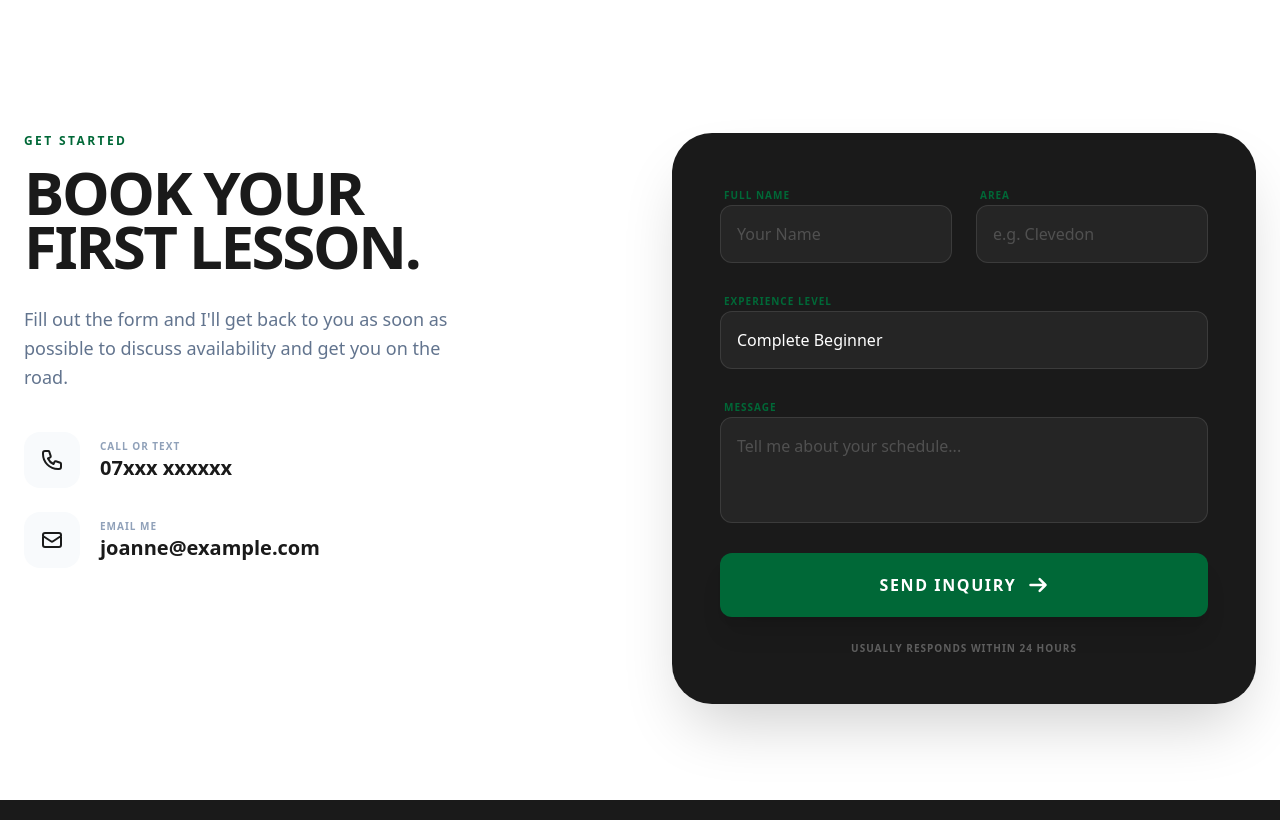
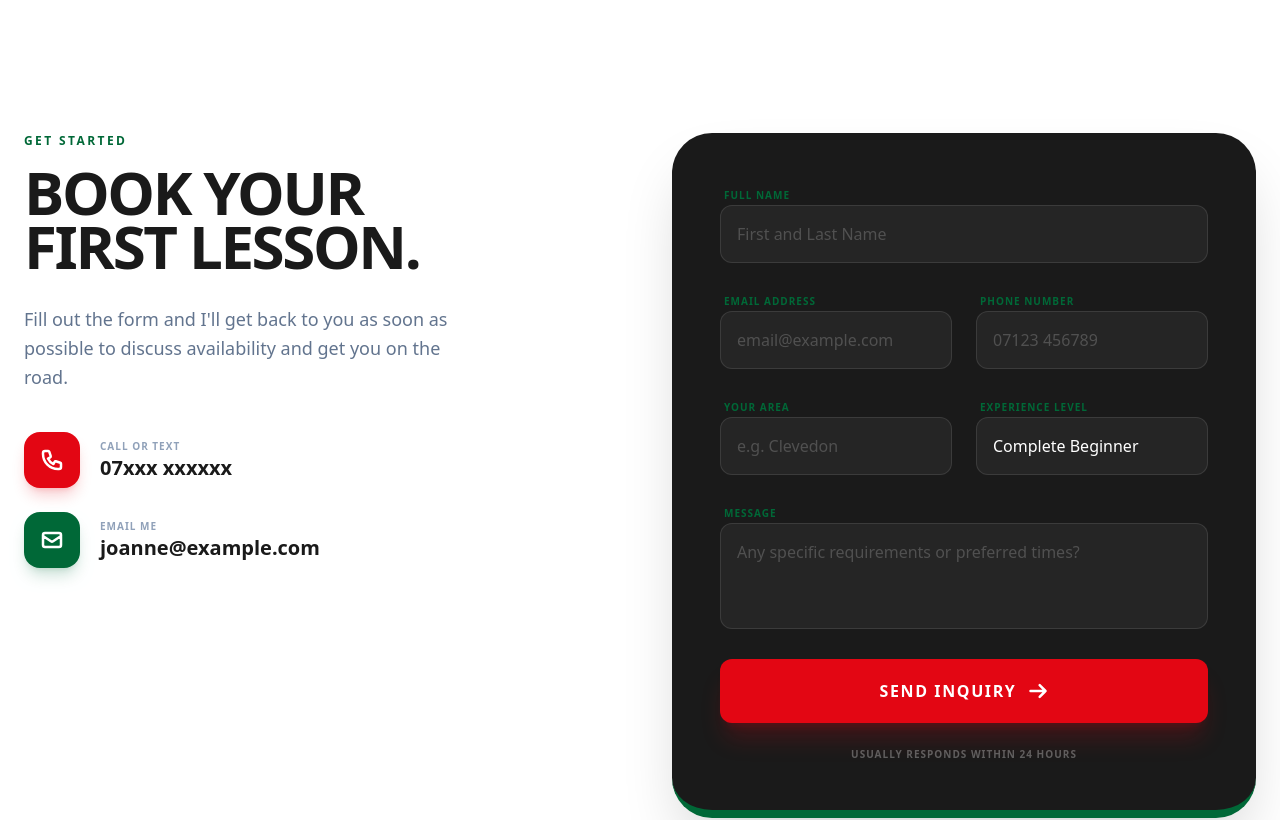
Before and after one commit to Ludderzz/jodriving, a Next.js app: page / in a window 1280 px wide. Shown: the part 4200-5020 px from the top of the page. Built offline with nearby package versions, Linux system fonts and the light colour scheme.

Commit message:
contact fixed

```diff
--- a/src/components/sections/Contact.tsx
+++ b/src/components/sections/Contact.tsx
@@ -19,9 +19,12 @@ export default function Contact() {
             </p>
 
             <div className="space-y-6">
-              <div className="group flex items-center gap-5">
-                <div className="w-14 h-14 bg-slate-50 rounded-2xl flex items-center justify-center text-[#1A1A1A] group-hover:bg-[#006837] group-hover:text-white transition-all duration-300">
-                  <svg className="w-6 h-6" fill="none" stroke="currentColor" viewBox="0 0 24 24"><path strokeLinecap="round" strokeLinejoin="round" strokeWidth="2" d="M3 5a2 2 0 012-2h3.28a1 1 0 01.948.684l1.498 4.493a1 1 0 01-.502 1.21l-2.257 1.13a11.042 11.042 0 005.516 5.516l1.13-2.257a1 1 0 011.21-.502l4.493 1.498a1 1 0 01.684.949V19a2 2 0 01-2 2h-1C9.716 21 3 14.284 3 6V5z" /></svg>
+              {/* Phone Card - Now permanently colored */}
+              <div className="flex items-center gap-5">
+                <div className="w-14 h-14 bg-[#E30613] rounded-2xl flex items-center justify-center text-white shadow-lg shadow-[#E30613]/20">
+                  <svg className="w-6 h-6" fill="none" stroke="currentColor" viewBox="0 0 24 24">
+                    <path strokeLinecap="round" strokeLinejoin="round" strokeWidth="2.5" d="M3 5a2 2 0 012-2h3.28a1 1 0 01.948.684l1.498 4.493a1 1 0 01-.502 1.21l-2.257 1.13a11.042 11.042 0 005.516 5.516l1.13-2.257a1 1 0 011.21-.502l4.493 1.498a1 1 0 01.684.949V19a2 2 0 01-2 2h-1C9.716 21 3 14.284 3 6V5z" />
+                  </svg>
                 </div>
                 <div>
                   <p className="text-[10px] font-bold text-slate-400 uppercase tracking-widest">Call or Text</p>
@@ -29,9 +32,12 @@ export default function Contact() {
                 </div>
               </div>
 
-              <div className="group flex items-center gap-5">
-                <div className="w-14 h-14 bg-slate-50 rounded-2xl flex items-center justify-center text-[#1A1A1A] group-hover:bg-[#006837] group-hover:text-white transition-all duration-300">
-                  <svg className="w-6 h-6" fill="none" stroke="currentColor" viewBox="0 0 24 24"><path strokeLinecap="round" strokeLinejoin="round" strokeWidth="2" d="M3 8l7.89 5.26a2 2 0 002.22 0L21 8M5 19h14a2 2 0 002-2V7a2 2 0 00-2-2H5a2 2 0 00-2 2v10a2 2 0 002 2z" /></svg>
+              {/* Email Card - Now permanently colored */}
+              <div className="flex items-center gap-5">
+                <div className="w-14 h-14 bg-[#006837] rounded-2xl flex items-center justify-center text-white shadow-lg shadow-[#006837]/20">
+                  <svg className="w-6 h-6" fill="none" stroke="currentColor" viewBox="0 0 24 24">
+                    <path strokeLinecap="round" strokeLinejoin="round" strokeWidth="2.5" d="M3 8l7.89 5.26a2 2 0 002.22 0L21 8M5 19h14a2 2 0 002-2V7a2 2 0 00-2-2H5a2 2 0 00-2 2v10a2 2 0 002 2z" />
+                  </svg>
                 </div>
                 <div>
                   <p className="text-[10px] font-bold text-slate-400 uppercase tracking-widest">Email Me</p>
@@ -42,20 +48,35 @@ export default function Contact() {
           </div>
 
           {/* Right Side: The Form */}
-          <div className="bg-[#1A1A1A] p-8 md:p-12 rounded-[2.5rem] shadow-[0_32px_64px_-16px_rgba(0,0,0,0.2)]">
+          <div className="bg-[#1A1A1A] p-8 md:p-12 rounded-[2.5rem] shadow-[0_32px_64px_-16px_rgba(0,0,0,0.2)] border-b-8 border-[#006837]">
             <form className="grid grid-cols-1 md:grid-cols-2 gap-6">
 
-              <div className="space-y-2">
+              {/* Full Name */}
+              <div className="space-y-2 md:col-span-2">
                 <label className="text-[10px] font-black uppercase tracking-widest text-[#006837] ml-1">Full Name</label>
-                <input type="text" placeholder="Your Name" className="w-full p-4 rounded-xl bg-white/5 border border-white/10 text-white placeholder:text-white/20 focus:border-[#006837] focus:ring-1 focus:ring-[#006837] outline-none transition-all" />
+                <input type="text" placeholder="First and Last Name" className="w-full p-4 rounded-xl bg-white/5 border border-white/10 text-white placeholder:text-white/20 focus:border-[#006837] focus:ring-1 focus:ring-[#006837] outline-none transition-all" />
               </div>
 
+              {/* Email Address */}
               <div className="space-y-2">
-                <label className="text-[10px] font-black uppercase tracking-widest text-[#006837] ml-1">Area</label>
+                <label className="text-[10px] font-black uppercase tracking-widest text-[#006837] ml-1">Email Address</label>
+                <input type="email" placeholder="email@example.com" className="w-full p-4 rounded-xl bg-white/5 border border-white/10 text-white placeholder:text-white/20 focus:border-[#006837] focus:ring-1 focus:ring-[#006837] outline-none transition-all" />
+              </div>
+
+              {/* Phone Number */}
+              <div className="space-y-2">
+                <label className="text-[10px] font-black uppercase tracking-widest text-[#006837] ml-1">Phone Number</label>
+                <input type="tel" placeholder="07123 456789" className="w-full p-4 rounded-xl bg-white/5 border border-white/10 text-white placeholder:text-white/20 focus:border-[#006837] focus:ring-1 focus:ring-[#006837] outline-none transition-all" />
+              </div>
+
+              {/* Area */}
+              <div className="space-y-2">
+                <label className="text-[10px] font-black uppercase tracking-widest text-[#006837] ml-1">Your Area</label>
                 <input type="text" placeholder="e.g. Clevedon" className="w-full p-4 rounded-xl bg-white/5 border border-white/10 text-white placeholder:text-white/20 focus:border-[#006837] focus:ring-1 focus:ring-[#006837] outline-none transition-all" />
               </div>
 
-              <div className="space-y-2 md:col-span-2">
+              {/* Experience Level */}
+              <div className="space-y-2">
                 <label className="text-[10px] font-black uppercase tracking-widest text-[#006837] ml-1">Experience Level</label>
                 <select className="w-full p-4 rounded-xl bg-white/5 border border-white/10 text-white focus:border-[#006837] focus:ring-1 focus:ring-[#006837] outline-none transition-all appearance-none">
                   <option className="bg-[#1A1A1A]">Complete Beginner</option>
@@ -64,14 +85,18 @@ export default function Contact() {
                 </select>
               </div>
 
+              {/* Message */}
               <div className="space-y-2 md:col-span-2">
                 <label className="text-[10px] font-black uppercase tracking-widest text-[#006837] ml-1">Message</label>
-                <textarea rows={3} placeholder="Tell me about your schedule..." className="w-full p-4 rounded-xl bg-white/5 border border-white/10 text-white placeholder:text-white/20 focus:border-[#006837] focus:ring-1 focus:ring-[#006837] outline-none transition-all resize-none"></textarea>
+                <textarea rows={3} placeholder="Any specific requirements or preferred times?" className="w-full p-4 rounded-xl bg-white/5 border border-white/10 text-white placeholder:text-white/20 focus:border-[#006837] focus:ring-1 focus:ring-[#006837] outline-none transition-all resize-none"></textarea>
               </div>
 
-              <button className="md:col-span-2 bg-[#006837] text-white py-5 rounded-xl font-black uppercase tracking-widest hover:bg-[#E30613] transition-all shadow-xl active:scale-95 group flex items-center justify-center gap-3">
+              {/* Submit Button */}
+              <button className="md:col-span-2 bg-[#E30613] text-white py-5 rounded-xl font-black uppercase tracking-widest hover:bg-[#006837] transition-all shadow-xl shadow-[#E30613]/20 active:scale-95 group flex items-center justify-center gap-3">
                 Send Inquiry
-                <svg className="w-5 h-5 group-hover:translate-x-1 transition-transform" fill="none" stroke="currentColor" viewBox="0 0 24 24"><path strokeLinecap="round" strokeLinejoin="round" strokeWidth="3" d="M14 5l7 7-7 7M3 12h18" /></svg>
+                <svg className="w-5 h-5 group-hover:translate-x-1 transition-transform" fill="none" stroke="currentColor" viewBox="0 0 24 24">
+                  <path strokeLinecap="round" strokeLinejoin="round" strokeWidth="3" d="M14 5l7 7-7 7M3 12h18" />
+                </svg>
               </button>
 
               <p className="md:col-span-2 text-center text-white/30 text-[10px] uppercase tracking-widest font-bold">
```
